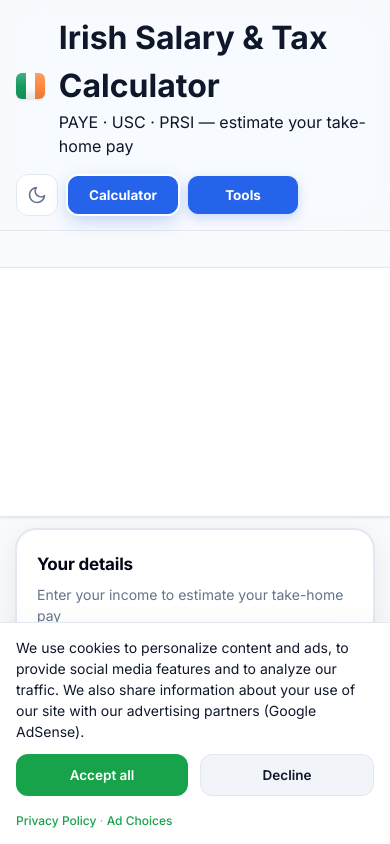
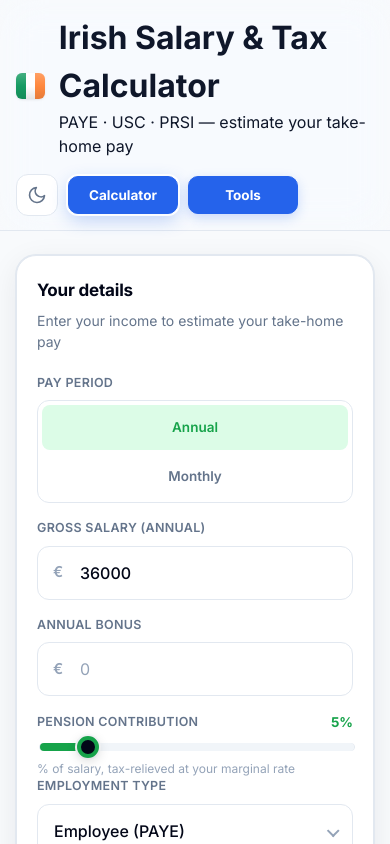
Before and after one commit to vedarth12/ireland-salary-calculator, a React (Vite) app: page / in a window 390 px wide. Shown: the top 844 px of the page. Built offline with nearby package versions, Linux system fonts and the light colour scheme.

Commit message:
Remove all AdSense code for testing

```diff
--- a/index.html
+++ b/index.html
@@ -9,7 +9,6 @@
       content="Free Irish salary & tax calculator. Estimate your take-home pay after PAYE, USC and PRSI for 2024 and 2025."
     />
     <title>Irish Salary & Tax Calculator — Take-Home Pay Estimator</title>
-    <script async src="https://pagead2.googlesyndication.com/pagead/js/adsbygoogle.js?client=ca-pub-1777391486062589" crossorigin="anonymous"></script>
   </head>
   <body>
     <div id="root"></div>
--- a/public/privacy.html
+++ /dev/null
@@ -1,54 +0,0 @@
-<!DOCTYPE html>
-<html lang="en">
-<head>
-  <meta charset="UTF-8">
-  <meta name="viewport" content="width=device-width, initial-scale=1.0">
-  <title>Privacy Policy - Irish Salary & Tax Calculator</title>
-  <script async src="https://pagead2.googlesyndication.com/pagead/js/adsbygoogle.js?client=ca-pub-1777391486062589" crossorigin="anonymous"></script>
-  <style>
-    body { font-family: -apple-system, BlinkMacSystemFont, 'Segoe UI', sans-serif; max-width: 800px; margin: 0 auto; padding: 40px 20px; line-height: 1.6; color: #1f2937; }
-    h1 { color: #111827; border-bottom: 2px solid #22c55e; padding-bottom: 10px; }
-    h2 { color: #1f2937; margin-top: 32px; }
-    a { color: #16a34a; }
-    .last-updated { color: #6b7280; font-style: italic; }
-  </style>
-</head>
-<body>
-  <h1>Privacy Policy</h1>
-  <p class="last-updated">Last updated: January 2025</p>
-
-  <h2>1. Information We Collect</h2>
-  <p>This calculator runs entirely in your browser. We do <strong>not</strong> collect, store, or transmit any personal financial data (salary, bonus, pension details, etc.). All calculations happen locally.</p>
-
-  <h2>2. Cookies & Local Storage</h2>
-  <ul>
-    <li><strong>Theme preference</strong> (light/dark mode) - stored in localStorage</li>
-    <li><strong>Cookie consent</strong> - stored in localStorage after you accept/decline</li>
-    <li><strong>Google AdSense</strong> - uses cookies for personalized ads (if you accept)</li>
-  </ul>
-
-  <h2>3. Google AdSense</h2>
-  <p>We use Google AdSense to display ads. Google may use cookies to serve personalized ads based on your visit history. You can opt out of personalized ads at <a href="https://www.google.com/settings/ads" target="_blank" rel="noopener">Google Ads Settings</a>.</p>
-
-  <h2>4. Third-Party Links</h2>
-  <p>This site may link to Revenue.ie, Citizens Information, and other official sources. We are not responsible for their privacy practices.</p>
-
-  <h2>5. Data Retention</h2>
-  <p>LocalStorage data (theme, consent) persists until you clear browser data. No server-side data is stored.</p>
-
-  <h2>6. Your Rights (GDPR)</h2>
-  <p>As an EU user, you have the right to access, rectify, erase, restrict processing, and object to processing of your data. To exercise these rights, clear your browser data for this site.</p>
-
-  <h2>7. Children's Privacy</h2>
-  <p>This site is not directed at children under 16. We do not knowingly collect data from children.</p>
-
-  <h2>8. Changes</h2>
-  <p>We may update this policy. Changes will be posted here with an updated date.</p>
-
-  <h2>9. Contact</h2>
-  <p>Questions? See the <a href="https://github.com/yourusername/ireland-salary-calculator" target="_blank" rel="noopener">GitHub repository</a> for contact options.</p>
-
-  <hr style="margin: 40px 0;">
-  <p><strong>Disclaimer:</strong> This calculator provides estimates only. Not financial or tax advice. Always consult a qualified accountant or Revenue.ie for official calculations.</p>
-</body>
-</html>
--- a/src/App.css
+++ b/src/App.css
@@ -1214,48 +1214,6 @@
   }
 }
 
-/* ---------- AdSense Ads ---------- */
-.ad-top,
-.ad-middle,
-.ad-bottom {
-  margin: 16px 0;
-  border-radius: var(--radius);
-  overflow: hidden;
-  background: var(--card);
-  border: 1px solid var(--border);
-  box-shadow: var(--shadow-sm);
-  min-height: 90px;
-  display: flex;
-  align-items: center;
-  justify-content: center;
-}
-
-.ad-top .adsbygoogle,
-.ad-middle .adsbygoogle,
-.ad-bottom .adsbygoogle {
-  width: 100%;
-  max-width: 728px;
-}
-
-/* Responsive ad container */
-.ad-responsive {
-  width: 100%;
-  max-width: 728px;
-  margin: 0 auto;
-}
-
-@media (max-width: 768px) {
-  .ad-top,
-  .ad-middle,
-  .ad-bottom {
-    margin: 12px -16px;
-    border-radius: 0;
-    border-left: none;
-    border-right: none;
-    min-height: 250px;
-  }
-}
-
 /* ---------- Reduced Motion ---------- */
 @media (prefers-reduced-motion: reduce) {
   *,
--- a/src/App.tsx
+++ b/src/App.tsx
@@ -2,13 +2,6 @@
 import './App.css'
 import Calculator from './components/Calculator'
 import { BonusTool, CompareTool, OvertimeTool, PAYETool, PensionTool } from './components/Tools'
-import AdSense from './components/AdSense'
-import CookieConsent from './components/CookieConsent'
-
-const AD_CLIENT = 'ca-pub-1777391486062589'
-const AD_SLOT_TOP = '7672825041'
-const AD_SLOT_MIDDLE = '6380638684'
-const AD_SLOT_BOTTOM = '5561667028'
 
 type Tab = 'calculator' | 'tools'
 type ToolTab = 'compare' | 'overtime' | 'bonus' | 'pension' | 'paye'
@@ -101,7 +94,6 @@
       </header>
 
       <main className="site-main">
-        <AdSense client={AD_CLIENT} slot={AD_SLOT_TOP} className="ad-top" />
         {tab === 'calculator' ? (
           <Calculator />
         ) : (
@@ -127,17 +119,14 @@
             {toolTab === 'paye' && <PAYETool />}
           </section>
         )}
-        <AdSense client={AD_CLIENT} slot={AD_SLOT_MIDDLE} className="ad-middle" />
       </main>
 
       <footer className="site-footer">
-        <AdSense client={AD_CLIENT} slot={AD_SLOT_BOTTOM} className="ad-bottom" />
         <p>
           Estimates for the {new Date().getFullYear()}-earliest available tax year, based on Revenue
           Ireland rates. Not financial advice.
         </p>
       </footer>
-      <CookieConsent />
     </div>
   )
 }
--- a/src/components/AdSense.tsx
+++ /dev/null
@@ -1,42 +0,0 @@
-import { useEffect, useRef } from 'react'
-
-interface AdSenseProps {
-  client: string
-  slot: string
-  format?: 'auto' | 'horizontal' | 'vertical' | 'rectangle'
-  className?: string
-  style?: React.CSSProperties
-}
-
-export default function AdSense({ client, slot, format = 'auto', className = '', style }: AdSenseProps) {
-  const adRef = useRef<HTMLModElement | null>(null)
-
-  useEffect(() => {
-    if (adRef.current && (window as any).adsbygoogle) {
-      try {
-        (window as any).adsbygoogle.push({})
-      } catch (e) {
-        console.warn('AdSense push failed:', e)
-      }
-    }
-  }, [])
-
-  return (
-    <ins
-      ref={adRef}
-      className={`adsbygoogle ${className}`}
-      style={{ display: 'block', ...style }}
-      data-ad-client={client}
-      data-ad-slot={slot}
-      data-ad-format={format}
-      data-full-width-responsive="true"
-      aria-label="Advertisement"
-    />
-  )
-}
-
-declare global {
-  interface Window {
-    adsbygoogle: any[]
-  }
-}
--- a/src/components/CookieConsent.tsx
+++ /dev/null
@@ -1,47 +0,0 @@
-import { useEffect, useState } from 'react'
-
-export default function CookieConsent() {
-  const [show, setShow] = useState(false)
-
-  useEffect(() => {
-    const consent = localStorage.getItem('cookie-consent')
-    if (!consent) {
-      setTimeout(() => setShow(true), 2000)
-    }
-  }, [])
-
-  const accept = () => {
-    localStorage.setItem('cookie-consent', 'accepted')
-    setShow(false)
-    // Initialize AdSense after consent
-    if ((window as any).adsbygoogle) {
-      try { (window as any).adsbygoogle.push({}) } catch {}
-    }
-  }
-
-  const decline = () => {
-    localStorage.setItem('cookie-consent', 'declined')
-    setShow(false)
-  }
-
-  if (!show) return null
-
-  return (
-    <div className="cookie-banner" role="dialog" aria-label="Cookie consent">
-      <div className="cookie-content">
-        <p>
-          We use cookies to personalize content and ads, to provide social media features and to analyze our traffic.
-          We also share information about your use of our site with our advertising partners (Google AdSense).
-        </p>
-        <div className="cookie-actions">
-          <button className="cookie-btn accept" onClick={accept}>Accept all</button>
-          <button className="cookie-btn decline" onClick={decline}>Decline</button>
-        </div>
-        <p className="cookie-note">
-          <a href="/privacy.html" target="_blank" rel="noopener">Privacy Policy</a> ·{' '}
-          <a href="https://policies.google.com/technologies/ads" target="_blank" rel="noopener">Ad Choices</a>
-        </p>
-      </div>
-    </div>
-  )
-}
```
